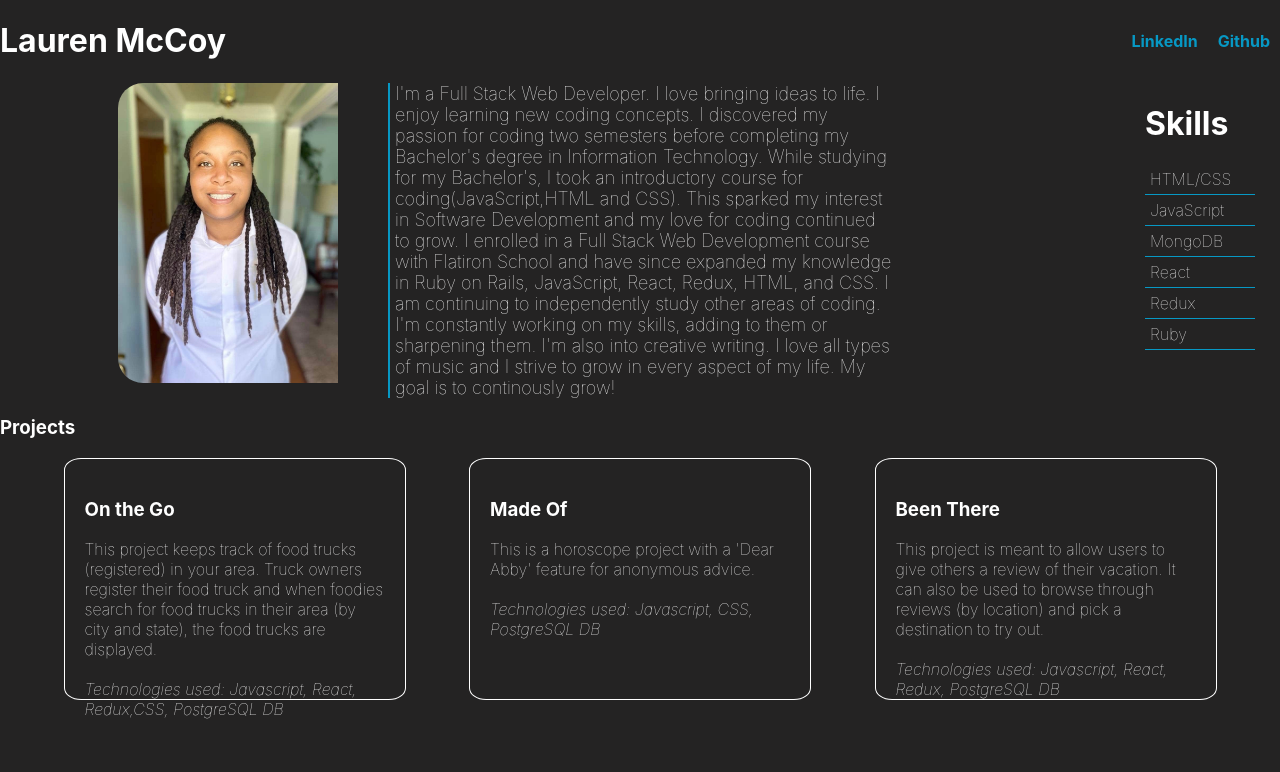
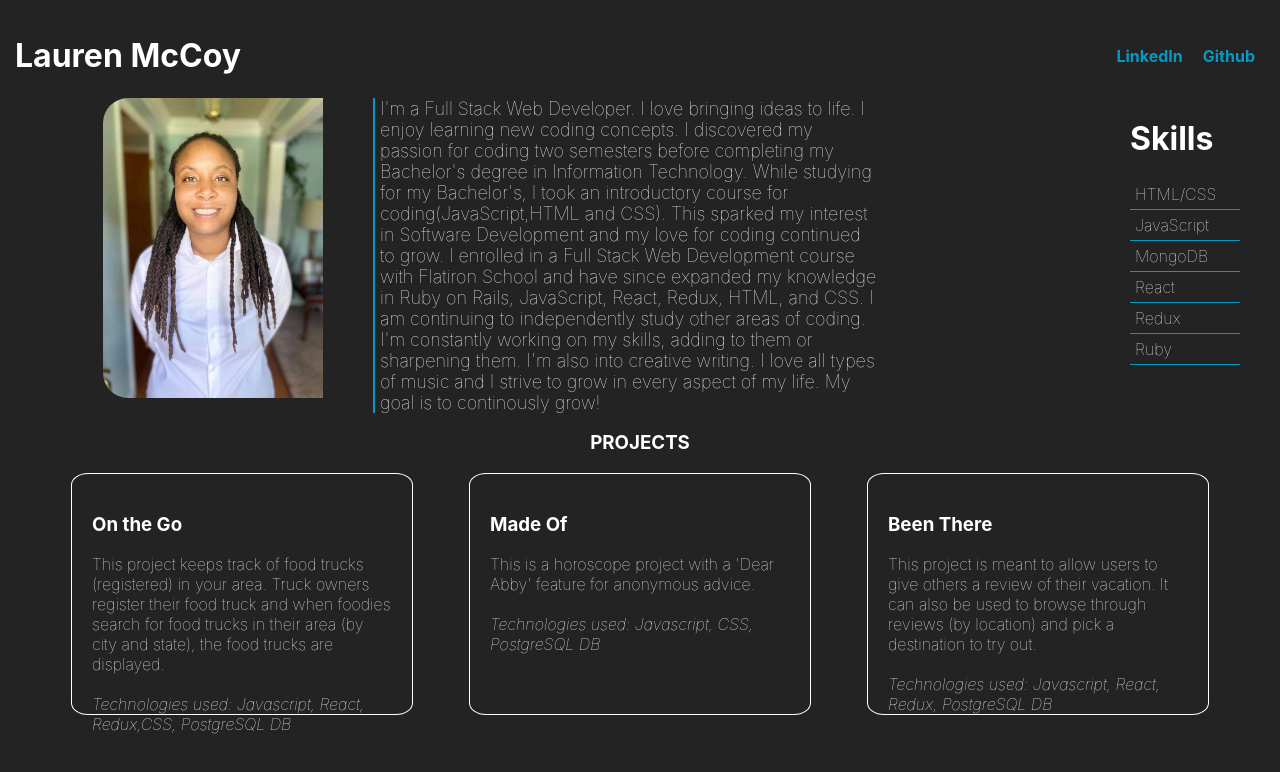
Before and after one commit to LmLutec/personal-portfolio, a React (Create React App) app: page / in a window 1280 px wide. Shown: the top 772 px of the page. Built offline with nearby package versions, Linux system fonts and the light colour scheme.

Commit message:
minor css changes

```diff
--- a/src/App.css
+++ b/src/App.css
@@ -6,6 +6,10 @@
 .header {
   display: flex;
   justify-content: space-between;
+}
+
+.App {
+  padding: 15px;
 }
 
 .App-link {
--- a/src/components/Projects.js
+++ b/src/components/Projects.js
@@ -25,7 +25,7 @@ const Projects = () => {
 
   return (
     <div>
-      <h3>Projects</h3>
+      <h3 style={{ textAlign: "center" }}>PROJECTS</h3>
       <div className="projectsContainer">
         {projects.map((p) => (
           <div className="project">
```
